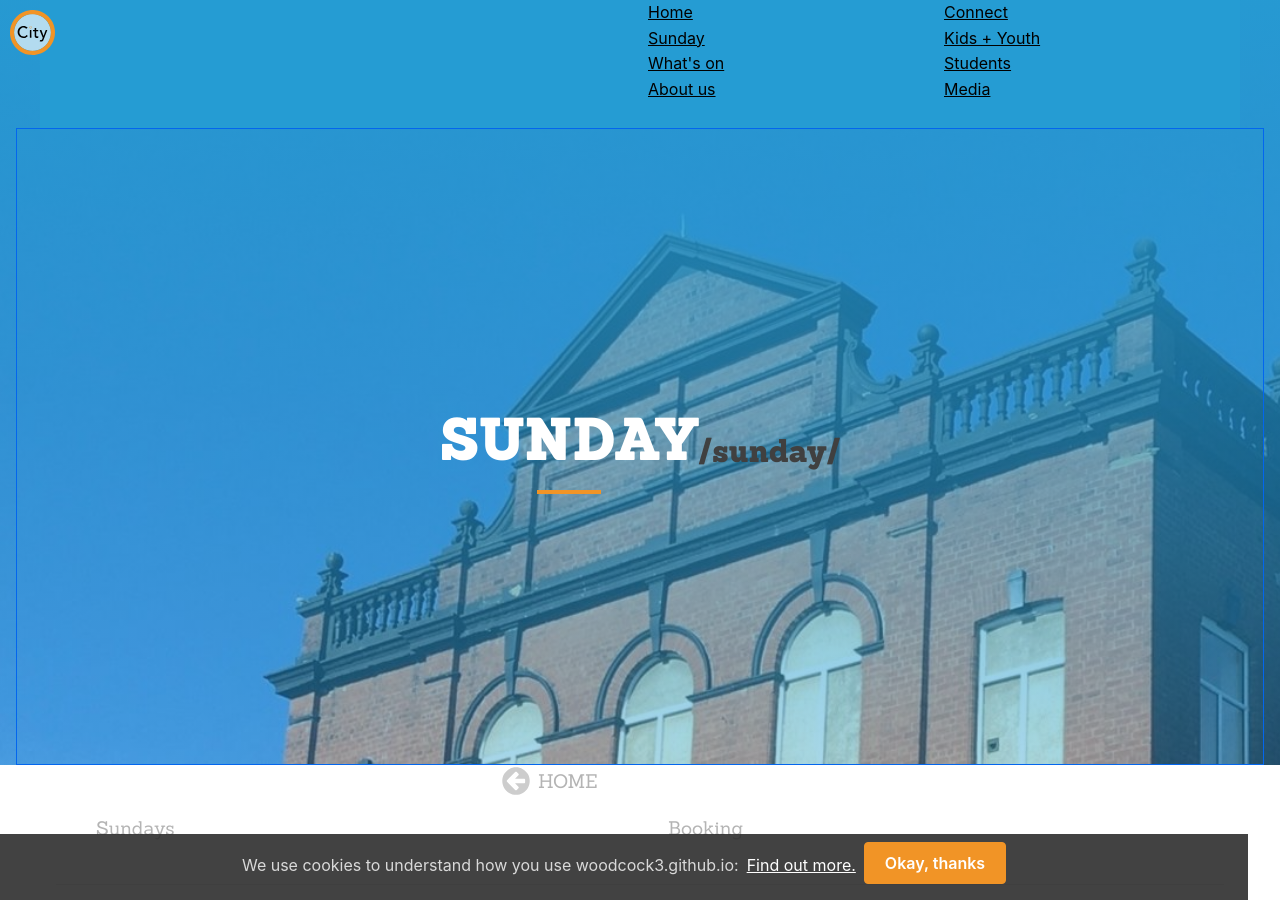
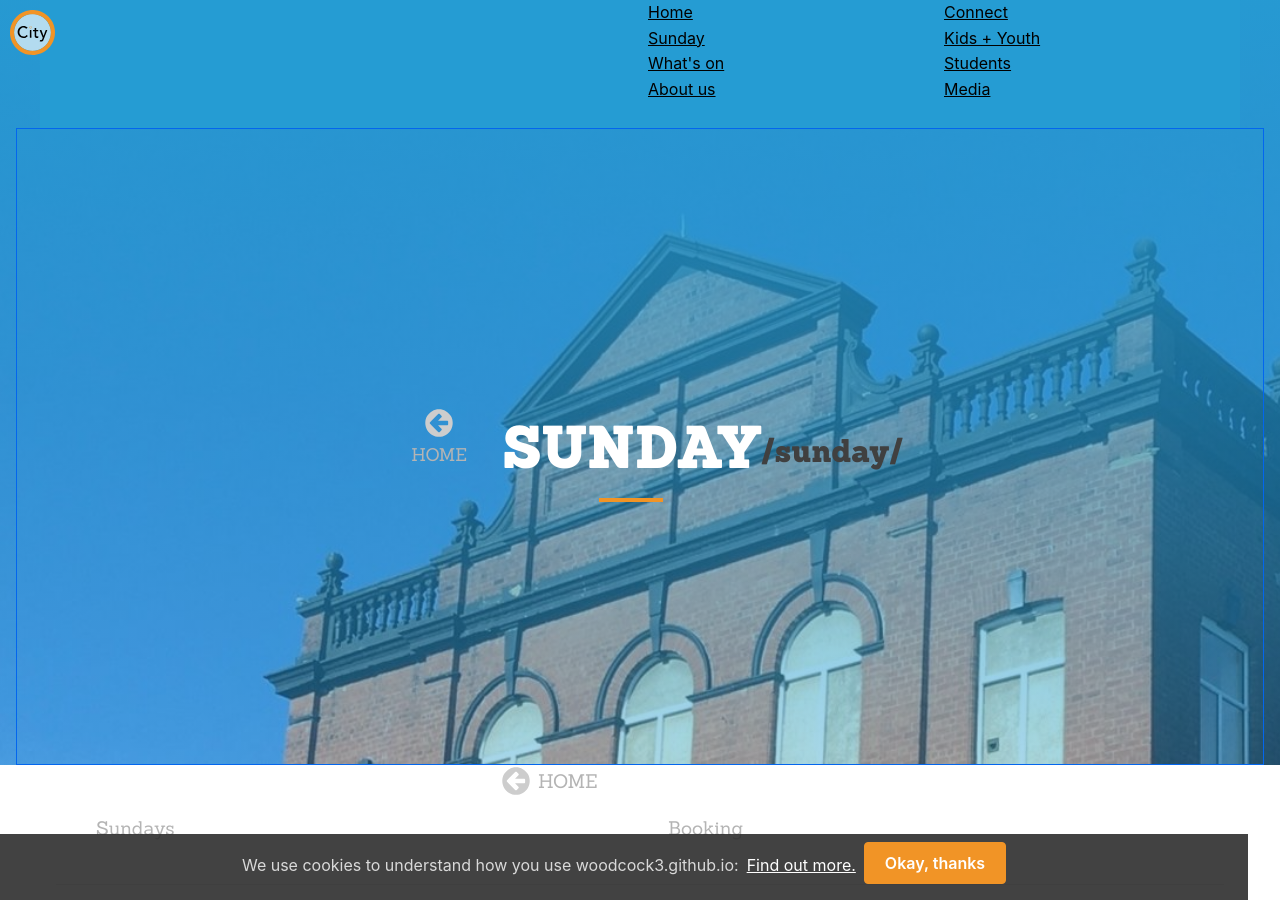
Before and after one commit to woodcox/city-jekyll, a Jekyll site: the page built from pages/_sunday/2021-01-03-booking.md, in a window 1280 px wide and 900 px high. Built offline with Jekyll 4.4.1, drawn with Linux system fonts in a browser that asks for light colours.

Commit message:
Update page-hero.html

```diff
--- a/_includes/templates/page-hero.html
+++ b/_includes/templates/page-hero.html
@@ -1,6 +1,7 @@
 <section class="hero full-container ">
   {% include templates/navbar.html %}
   <div class="hero-text vertical-center">
+    {% include modules/nav-back.html %}
     <h1 class="hero-text-h1">{{ page.url | remove: '/' | upcase }}</h1>
     <h2 class="hero-text-h2">{{ page.url }}</h2>
   </div>
```
